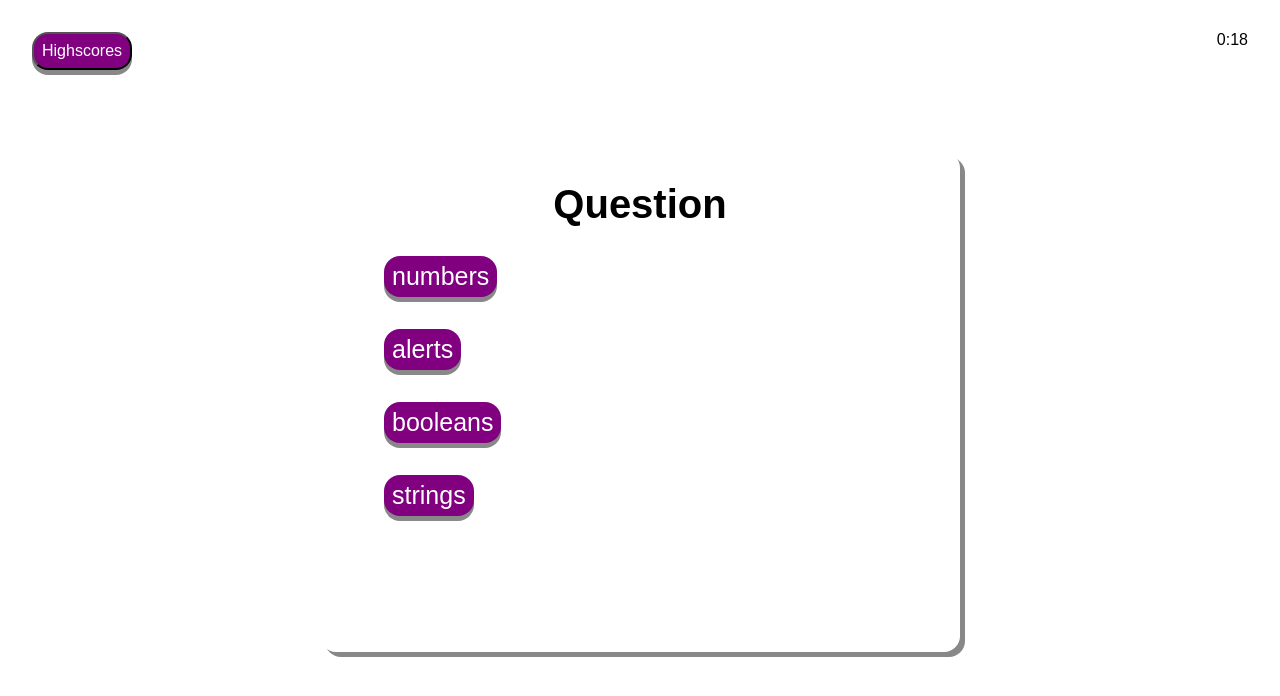
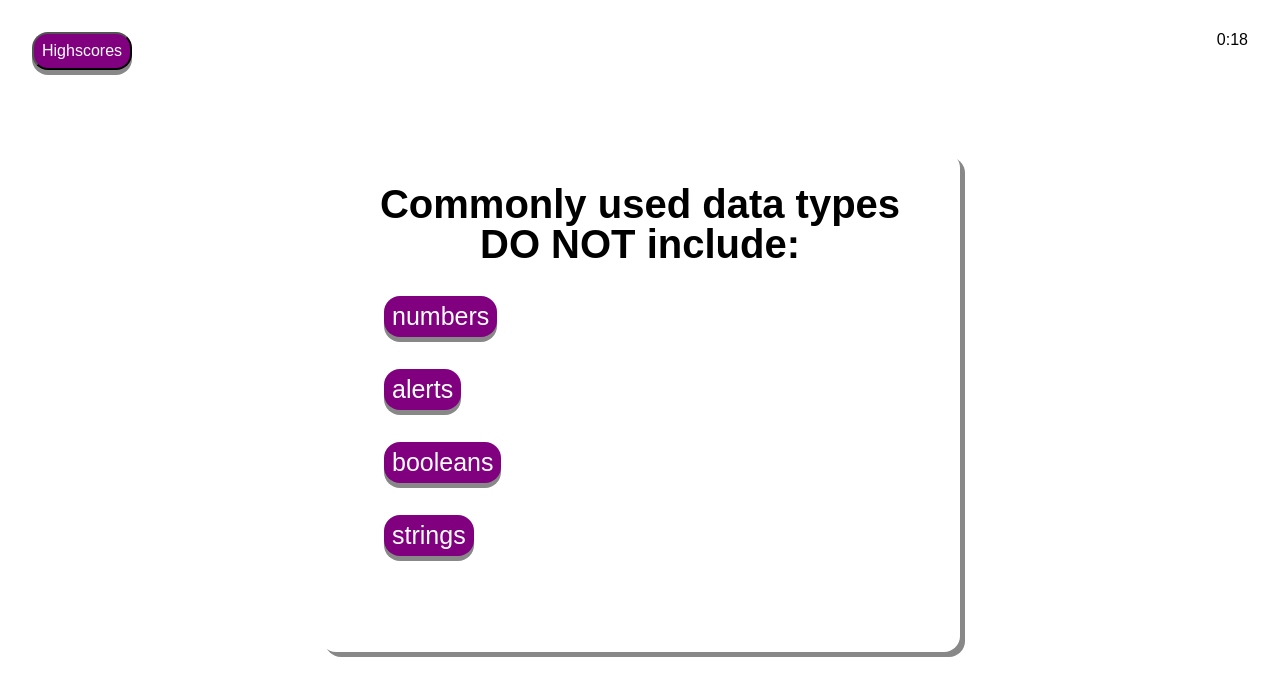
Before and after one commit to AMillsy/Code-Quiz-JavaScript-Fundermentals, a plain HTML site: page index.html in a window 1280 px wide. Both pictures are taken after a click on the button "Start Game". Drawn offline with Linux system fonts and the light colour scheme.

Commit message:
Able to go through all the questions

```diff
--- a/assets/js/script.js
+++ b/assets/js/script.js
@@ -1,8 +1,10 @@
 const startBtn = document.querySelector(`.start`);
+const choiceEl = document.querySelector(`#choices`);
 const welcomeSect = document.querySelector(`#welcome`);
 const questionSect = document.querySelector(`#questions`);
 const timerEl = document.querySelector(`#timer`);
-const answersEl = document.querySelector(`#choices`);
+const titleEL = document.querySelector(`#title`);
+
 let timer;
 let time = 0;
 let currentQuestion = 0;
@@ -41,13 +43,31 @@ function endGame() {
 }
 
 //Question functions
+choiceEl.addEventListener(`click`, function (e) {
+  if (!e.target.matches(`.button`)) return;
+  console.log(e.target);
+  questionAns = questions[currentQuestion].answer;
+  if (e.target.textContent === questionAns) {
+  }
 
+  currentQuestion++;
+  addQuestions();
+});
 function addQuestions() {
-  question = questions[currentQuestion];
-
+  if (currentQuestion >= questions.length) highscoreScreen();
+  choiceEl.innerHTML = "";
+  const question = questions[currentQuestion];
+  titleEL.textContent = question.title;
   for (const choice of question.choices) {
     const questionElement = `<li class="button">${choice}</li>`;
-
-    answersEl.insertAdjacentHTML(`afterbegin`, questionElement);
+    choiceEl.insertAdjacentHTML(`afterbegin`, questionElement);
   }
 }
+
+function showMessage(msg) {
+  /**Shows a message that will tell the user if they got the answer right or wrong */
+}
+
+function highscoreScreen() {
+  /**Shows the next screen */
+}
--- a/index.html
+++ b/index.html
@@ -27,7 +27,7 @@
         <button class="button start">Start Game</button>
       </section>
       <section class="hidden" id="questions">
-        <h1 id="question">Question</h1>
+        <h1 id="title">Question</h1>
         <ul id="choices">
         <div class="hidden"id="feedback">Wrong</div>
         </ul>
```
